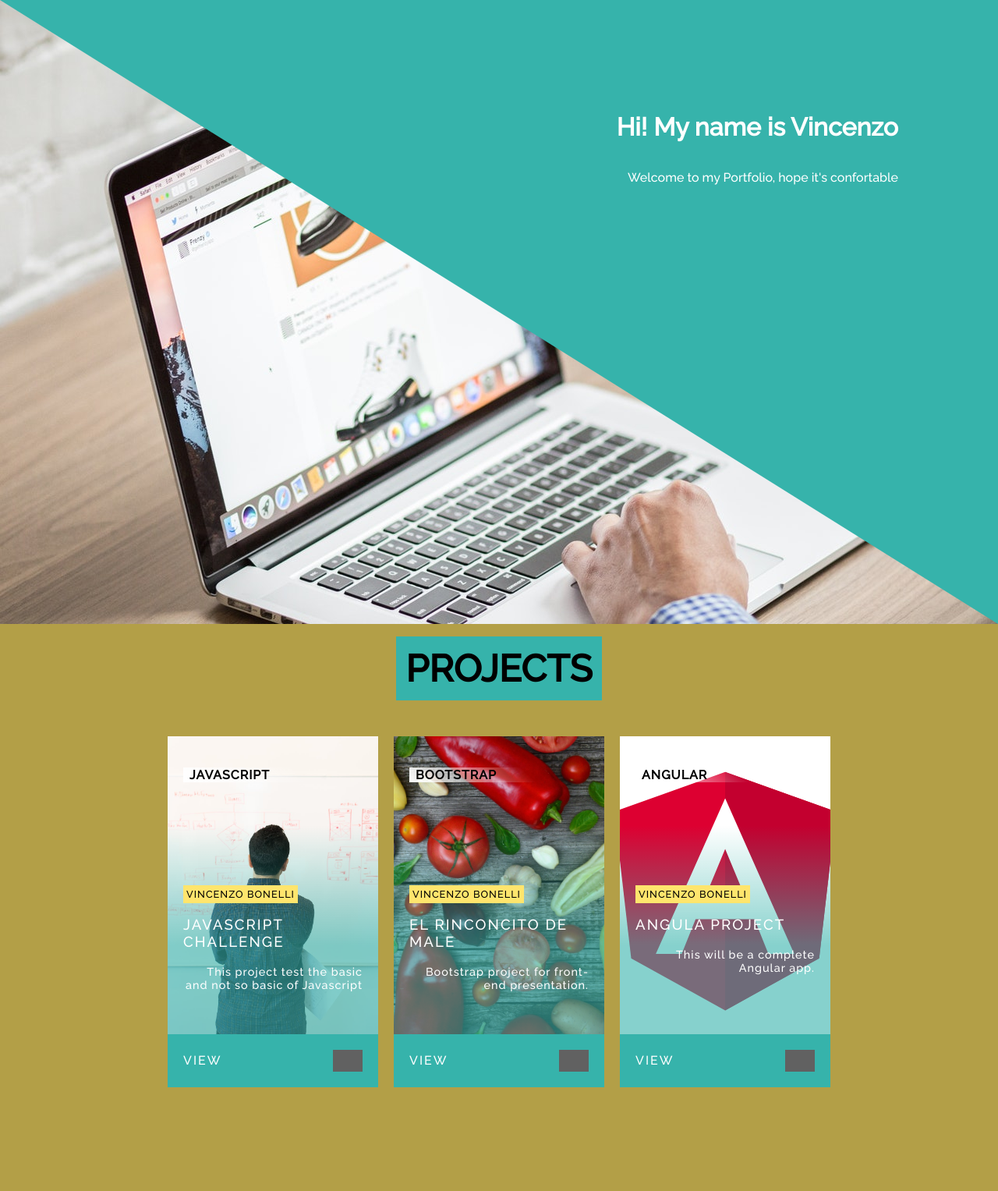
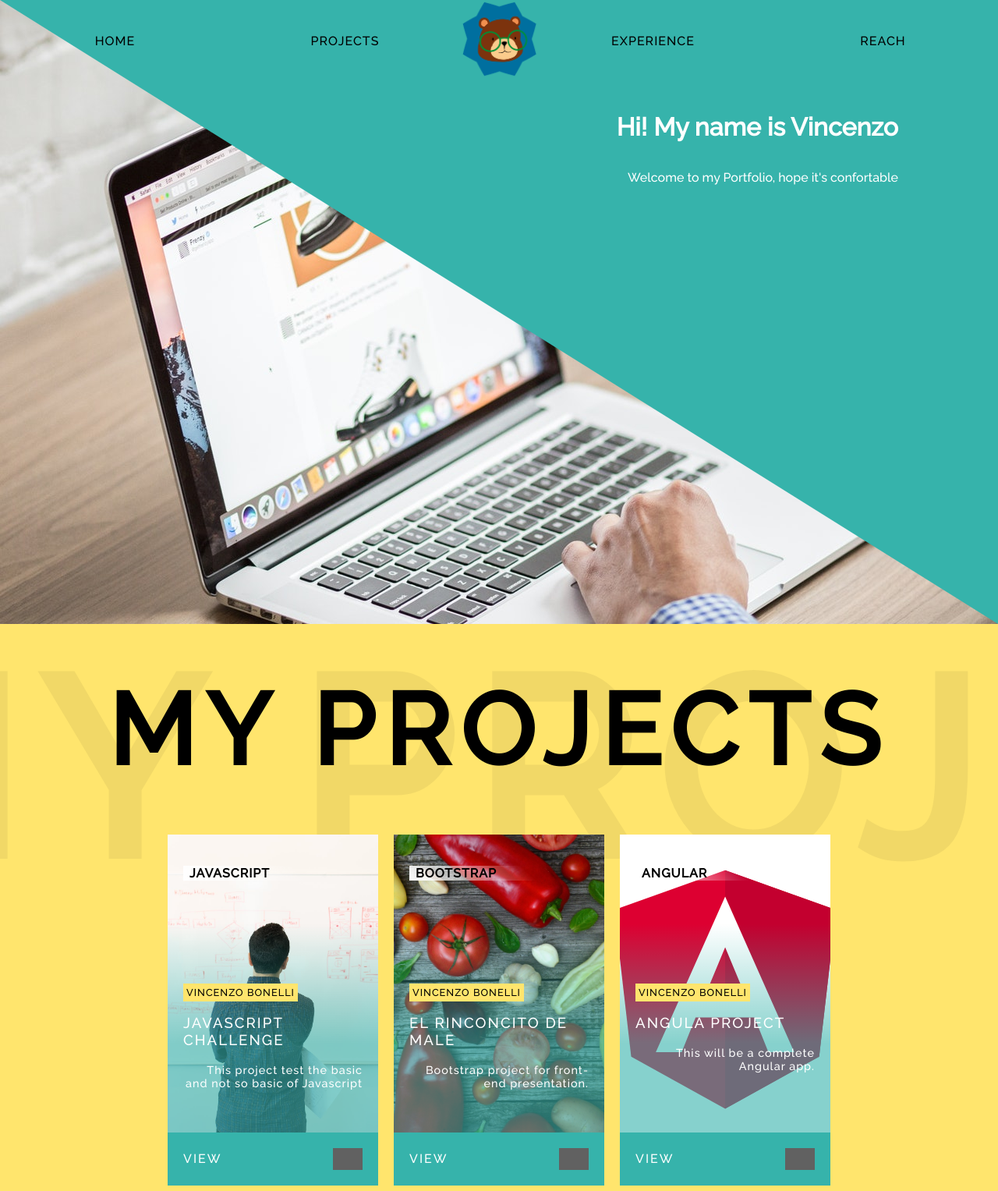
Before and after one commit to paolo-bonelli/paolo-bonelli.github.io, a website: page index.html in a window 1280 px wide. Shown: the top 1527 px of the page at 78% size. Drawn offline with Linux system fonts and the light colour scheme; grey boxes are pictures that could not be loaded.

Commit message:
barra de navegacion aniadida

```diff
--- a/css/style.scss
+++ b/css/style.scss
@@ -39,6 +39,47 @@ body {
   background-color: #ffcc41;
 }
 
+ul.nav-bar {
+  list-style-type: none;
+  position: fixed;
+  top: 0;
+  left: 0;
+  margin: 0;
+  padding: 0;
+  z-index: 100;
+  width: 100%;
+  display: flex;
+  flex-direction: row;
+  justify-content: space-around;
+  align-items: center;
+}
+
+li.nav-item {
+  display: flex;
+  width: 100%;
+  height: 100%;
+  justify-content: center;
+}
+
+li.nav-item > span {
+  text-align: center;
+  height: 40px;
+  padding: 10px;
+  text-transform: uppercase;
+  background-color: transparent;
+  box-sizing: border-box;
+  align-content: center;
+  font-weight: 300;
+  letter-spacing: 1px;
+  color: $hightlight;
+}
+
+li#logo > img {
+  object-fit: contain;
+  height: 100px;
+  width: 100px;
+}
+
 .triangle {
   position: absolute;
   height: 0;
@@ -48,6 +89,8 @@ body {
 }
 
 .container {
+  width: 100%;
+  min-height: 100vh;
   display: flex;
   flex-direction: column;
   align-items: center;
@@ -57,21 +100,37 @@ body {
 }
 
 .container-title {
-  margin-top: 2vh;
+  margin-top: 6vh;
   margin-bottom: 2vh;
   font-size: 2rem;
   padding: 0.8rem;
-  background-color: $span-bg-color;
+  background-color: transparent;
   color: $hightlight;
 }
 .container-title > h2 {
+  font-size: 10vw;
   text-transform: uppercase;
   margin: 0;
   padding: 0;
+  letter-spacing: 1vw;
+}
+
+.container-water-mark {
+  box-sizing: border-box;
+  position: absolute;
+  margin: 0;
+  text-transform: uppercase;
+  width: 100%;
+  white-space: nowrap;
+  overflow: hidden;
+  text-overflow: clip;
+  opacity: 5%;
+  font-size: 25vw;
+  text-indent: -20%;
+  letter-spacing: 2vw;
 }
 
 .container-body {
-  min-height: 100vh;
   width: 100vw;
   display: flex;
   flex-direction: column;
@@ -249,7 +308,7 @@ body {
 }
 
 #projects {
-  background-color: $bg-color-02;
+  background-color: $bg-color-01;
   display: flex;
   flex-direction: column;
   align-items: center;
--- a/index.html
+++ b/index.html
@@ -14,18 +14,15 @@
     <title>Paolo Bonelli Portfolio</title>
   </head>
   <body>
-    <!-- <h1>Welcome!</h1>
-    <p>This will be my personal Portfolio</p>
+    <ul class="nav-bar">
+      <li id="home-item" class="nav-item"><span>Home </span></li>
+      <li id="projects-item" class="nav-item"><span>Projects</span></li>
+      <li id="logo" class="nav-center"><img src="./media/logo.png" alt="logo" /></li>
+      <li id="experience-item" class="nav-item"><span>Experience</span></li>
+      <li id="contact-item" class="nav-item"><span>Reach</span></li>
+    </ul>
 
-    <ul class="nav-bar">
-      <li id="home-item" class="nav-item">Home</li>
-      <li id="projects-item" class="nav-item">Projects</li>
-      <li id="logo" class="nav-center">Paolo Bonelli</li>
-      <li id="experience-item" class="nav-item">Experience</li>
-      <li id="about-item" class="nav-item">About</li>
-    </ul> -->
-
-    <div class="container" style="position: fixed;" id="banner">
+    <div id="banner" class="container" style="position: fixed;">
       <div class="container-body">
         <img
           src="./media/adult-books-business-coffee-374016.jpg"
@@ -44,8 +41,11 @@
     </div>
 
     <div id="projects" class="container">
+      <h2 class="container-water-mark">
+        my projects
+      </h2>
       <div class="container-title">
-        <h2>Projects</h2>
+        <h2>my Projects</h2>
       </div>
       <div id="projects-entries" class="container-body">
         <a href="https://enzo-bv.github.io/Webpractice/" id="link-challenge" class="entry">
--- a/js/main.js
+++ b/js/main.js
@@ -2,9 +2,8 @@ window.onload = function () {
   var entries = document.querySelectorAll(".project-entry");
   var entriesArray = [...entries];
   var entriesMarginTop = entriesArray[0].style.marginTop;
-
+  var navBar = document.querySelector("ul.nav-bar");
   console.log("main.js is loaded\n");
-  console.log(entriesArray);
 
   entriesArray.map((entry) => {
     entry.addEventListener("mouseenter", () => {
@@ -18,9 +17,29 @@ window.onload = function () {
       footer.style.animationName = "";
     });
   });
+
+  window.addEventListener("scroll", function () {
+    navbar_animation(navBar);
+  });
 };
 
+function navbar_animation(navBar) {
+  var bgOpacity, navHeight;
+  var bgScroll = window.scrollY / window.innerHeight;
+  if (bgScroll > 1) {
+    navHeight = "40px";
+  }
+  if (bgScroll > 0.3) {
+    bgOpacity = (bgScroll - 0.3) / 0.7;
+    navHeight = (100 - 60 * bgOpacity).toFixed(2) + "px";
+  } else {
+    bgOpacity = "0";
+    navHeight = "100px";
+  }
+  navBar.style.backgroundColor = "rgba(54,179,171," + bgOpacity + ")";
+  navBar.querySelector("img").style.height = navHeight;
+}
+
 function entryHover(entry, marginTop) {
-  console.log(entry);
   entry.style.marginTop = marginTop;
 }
```
Also changed, not shown: css/style.css, 2 other files.
